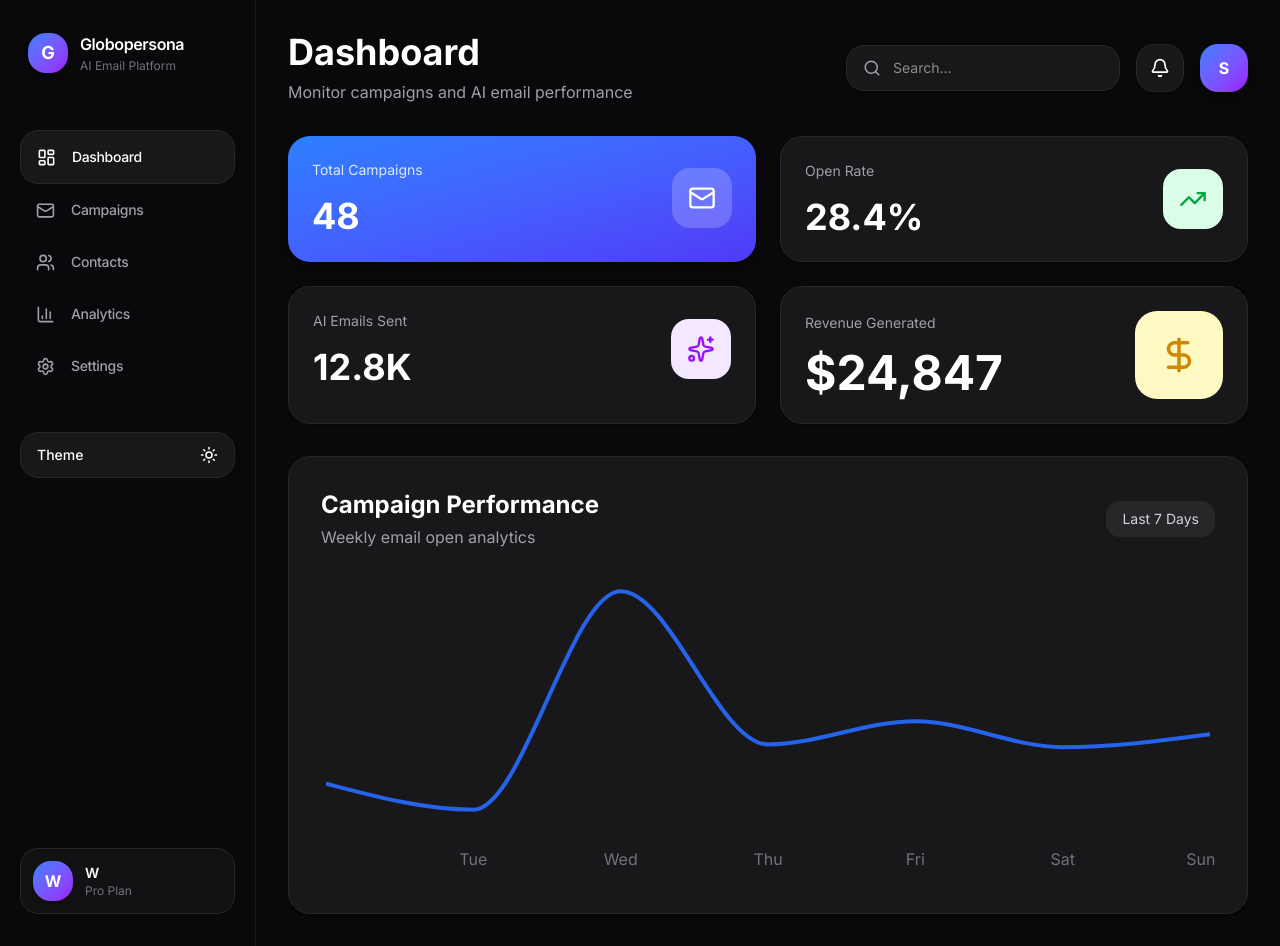
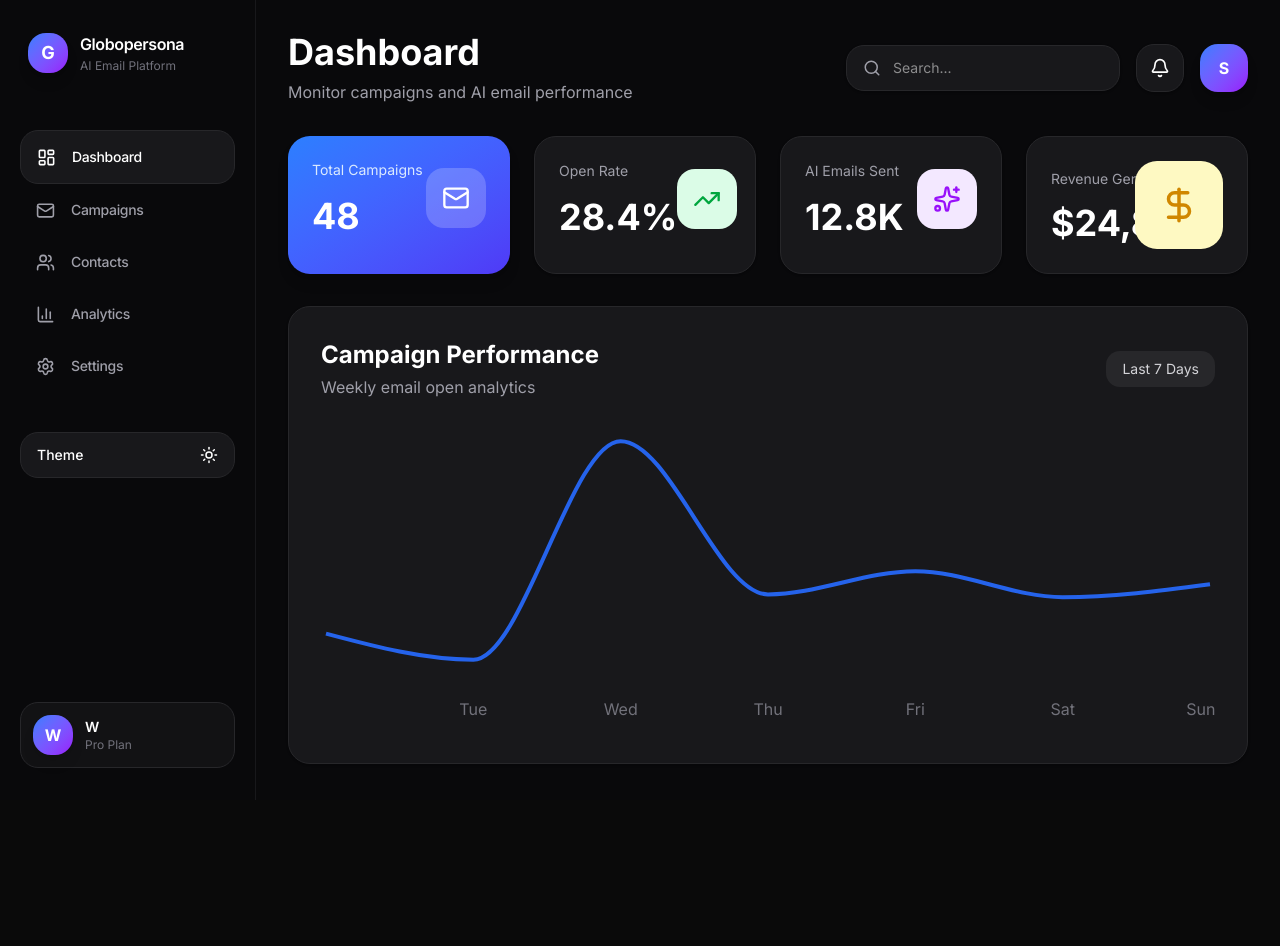
Before and after one commit to srinidhxi/Globopersona-Redesign, a Next.js app: page / in a window 1280 px wide. After the commit the page ends 800 px from the top, so only its background shows below. Built offline with nearby package versions, Linux system fonts and the light colour scheme.

Commit message:
Fix responsive desktop dashboard

```diff
--- a/src/app/page.tsx
+++ b/src/app/page.tsx
@@ -219,7 +219,7 @@ export default function Home() {
 
         </div>
 
-        <div className="grid grid-cols-1 md:grid-cols-2 2xl:grid-cols-4 xl:grid-cols-2 gap-6">
+        <div className="grid grid-cols-1 md:grid-cols-2 xl:grid-cols-4 gap-6">
 
           <div className="bg-gradient-to-br from-blue-500 to-indigo-600 p-6 rounded-3xl text-white shadow-lg">
 
@@ -313,7 +313,7 @@ export default function Home() {
         Revenue Generated
       </p>
 
-      <h2 className="text-3xl xl:text-5xl leading-none font-bold mt-4 text-zinc-900 dark:text-white whitespace-nowrap">
+      <h2 className="text-3xl 2xl:text-5xl xl:text-4xl leading-none font-bold mt-4 text-zinc-900 dark:text-white whitespace-nowrap">
         $24,847
       </h2>
 
```
